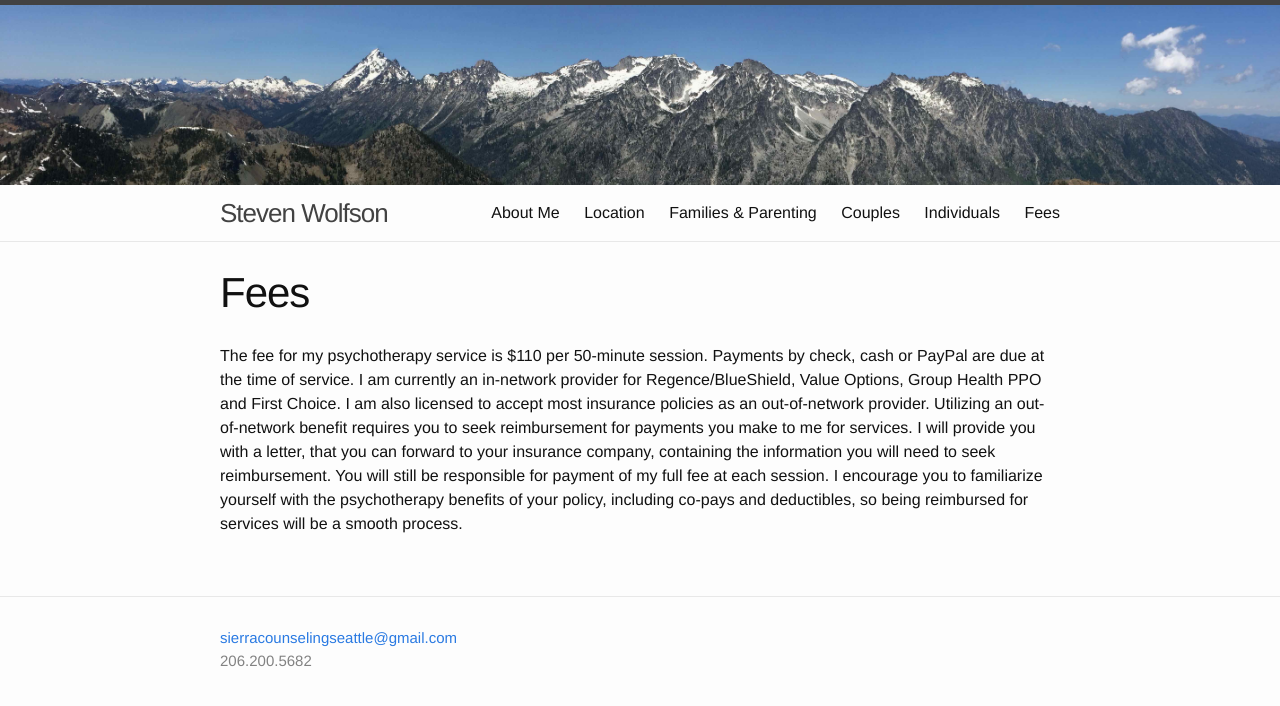
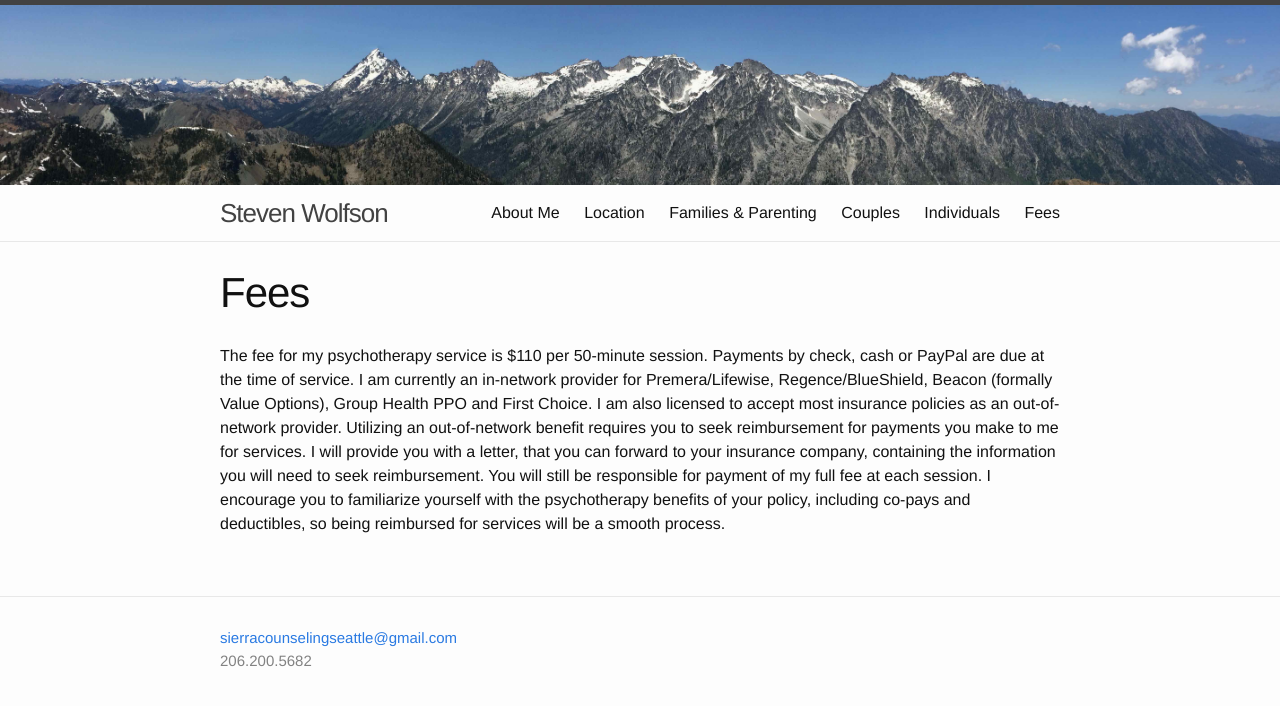
Before and after one commit to terabyte128/sierracounseling, a Jekyll site: the page built from 6_fees.md, in a window 1280 px wide. Shown: the top 706 px of the page. Built offline with Jekyll 4.4.1, drawn with Linux system fonts in a browser that asks for light colours.

Commit message:
update insurance providers

```diff
--- a/6_fees.md
+++ b/6_fees.md
@@ -5,4 +5,4 @@
 description: Explanation of fee structures for counseling.
 ---
 
-The fee for my psychotherapy service is $110 per 50-minute session. Payments by check, cash or PayPal are due at the time of service. I am currently an in-network provider for Regence/BlueShield, Value Options, Group Health PPO and First Choice. I am also licensed to accept most insurance policies as an out-of-network provider. Utilizing an out-of-network benefit requires you to seek reimbursement for payments you make to me for services. I will provide you with a letter, that you can forward to your insurance company, containing the information you will need to seek reimbursement. You will still be responsible for payment of my full fee at each session. I encourage you to familiarize yourself with the psychotherapy benefits of your policy, including co-pays and deductibles, so being reimbursed for services will be a smooth process.
+The fee for my psychotherapy service is $110 per 50-minute session. Payments by check, cash or PayPal are due at the time of service. I am currently an in-network provider for Premera/Lifewise, Regence/BlueShield, Beacon (formally Value Options), Group Health PPO and First Choice. I am also licensed to accept most insurance policies as an out-of-network provider. Utilizing an out-of-network benefit requires you to seek reimbursement for payments you make to me for services. I will provide you with a letter, that you can forward to your insurance company, containing the information you will need to seek reimbursement. You will still be responsible for payment of my full fee at each session. I encourage you to familiarize yourself with the psychotherapy benefits of your policy, including co-pays and deductibles, so being reimbursed for services will be a smooth process.
```
